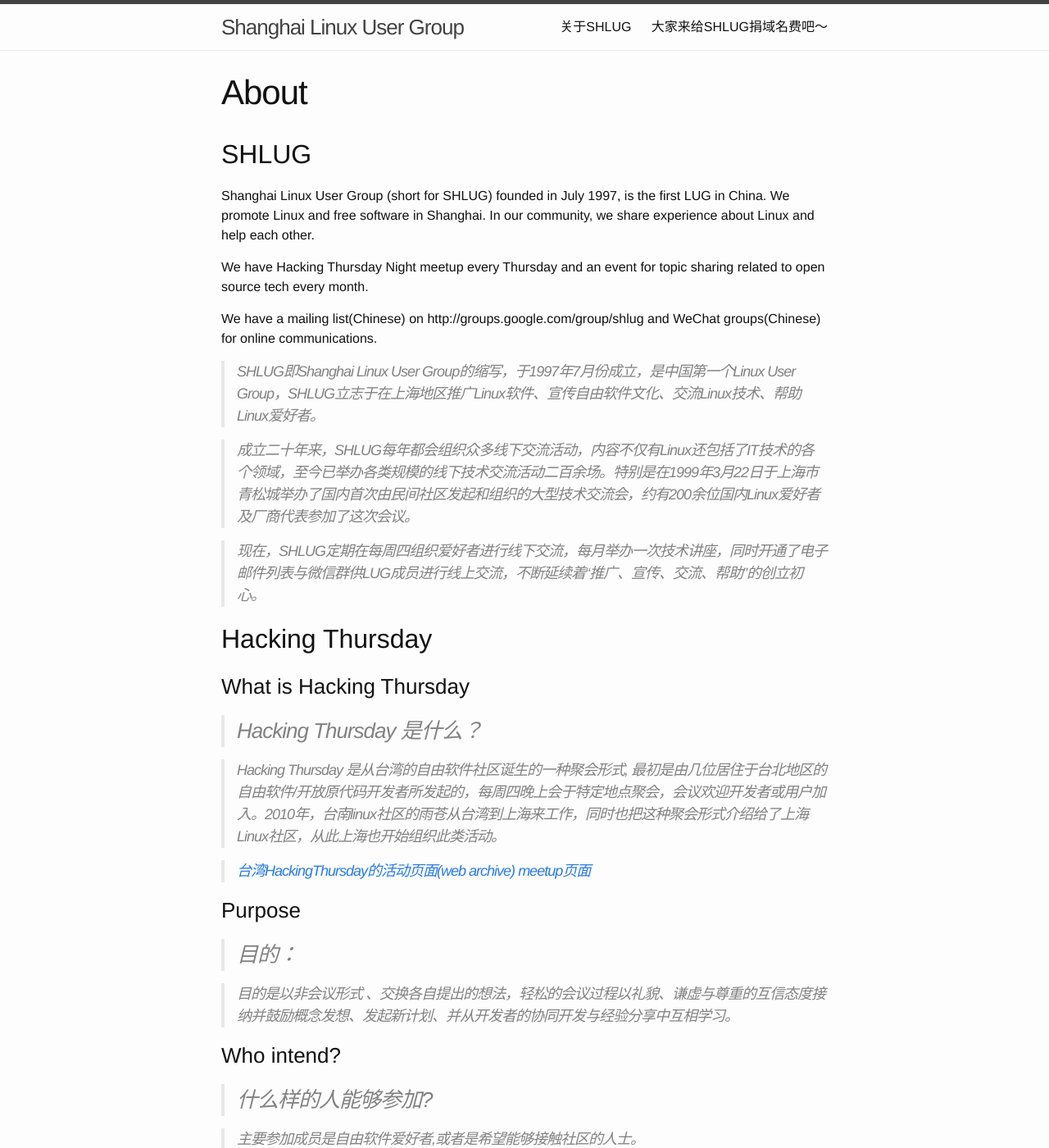
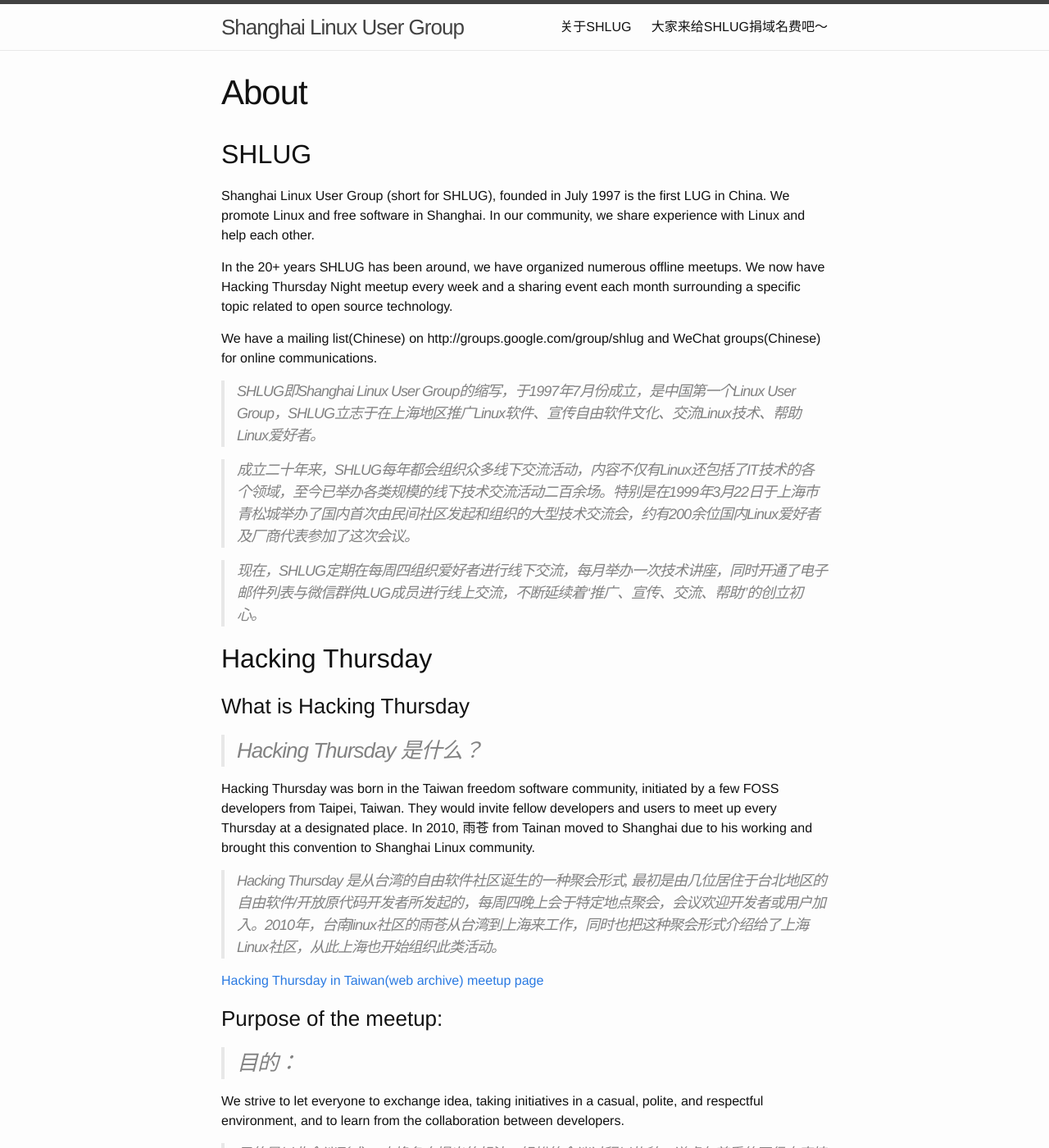
Before and after one commit to shanghailug/shanghailug.github.io, a Jekyll site: the page built from about.en.md, in a window 1280 px wide and 1400 px high. Shown: the whole window at 82% size. Built offline with Jekyll 4.4.1, drawn with Linux system fonts in a browser that asks for light colours; some of the changed text lies outside the part shown.

```diff
--- a/about.en.md
+++ b/about.en.md
@@ -7,9 +7,9 @@ hidden: true
 
 ## SHLUG
 
-Shanghai Linux User Group (short for SHLUG) founded in July 1997, is the first LUG in China. We promote Linux and free software in Shanghai. In our community, we share experience about Linux and help each other.
+Shanghai Linux User Group (short for SHLUG), founded in July 1997 is the first LUG in China. We promote Linux and free software in Shanghai. In our community, we share experience with Linux and help each other.
 
-We have Hacking Thursday Night meetup every Thursday and an event for topic sharing related to open source tech every month.
+In the 20+ years SHLUG has been around, we have organized numerous offline meetups. We now have Hacking Thursday Night meetup every week and a sharing event each month surrounding a specific topic related to open source technology.
 
 We have a mailing list(Chinese) on http://groups.google.com/group/shlug and WeChat groups(Chinese) for online communications.
 
@@ -24,48 +24,57 @@ We have a mailing list(Chinese) on http://groups.google.com/group/shlug and WeCh
 ### What is Hacking Thursday
 > ### Hacking Thursday 是什么？
 
+Hacking Thursday was born in the Taiwan freedom software community, initiated by a few FOSS developers from Taipei, Taiwan. They would invite fellow developers and users to meet up every Thursday at a designated place. In 2010, 雨苍 from Tainan moved to Shanghai due to his working and brought this convention to Shanghai Linux community.
 > Hacking Thursday 是从台湾的自由软件社区诞生的一种聚会形式, 最初是由几位居住于台北地区的自由软件/开放原代码开发者所发起的，每周四晚上会于特定地点聚会，会议欢迎开发者或用户加入。2010年，台南linux社区的雨苍从台湾到上海来工作，同时也把这种聚会形式介绍给了上海Linux社区，从此上海也开始组织此类活动。
 
-> [台湾HackingThursday的活动页面(web archive)](https://web.archive.org/web/20150427043147/http://hack.ingday.org/) [meetup页面](https://www.meetup.com/hackingthursday/)
+[Hacking Thursday in Taiwan(web archive)](https://web.archive.org/web/20150427043147/http://hack.ingday.org/) [meetup page](https://www.meetup.com/hackingthursday/)
 
-### Purpose
+### Purpose of the meetup:
 > ### 目的：
 
+We strive to let everyone to exchange idea, taking initiatives in a casual, polite, and respectful environment, and to learn from the collaboration between developers.
 > 目的是以非会议形式 、交换各自提出的想法，轻松的会议过程以礼貌、谦虚与尊重的互信态度接纳并鼓励概念发想、发起新计划、并从开发者的协同开发与经验分享中互相学习。
 
-### Who intend?
+### Who can intend?
 > ### 什么样的人能够参加?
 
+Anyone from the FOSS community, or who wants to become a part of the community.
 > 主要参加成员是自由软件爱好者,或者是希望能够接触社区的人士。
 
-### Flow
+### Meetup Schedule:
 > ### 聚会的组织流程：
 
+Every Tuesday we would announce a meetup plan in the SHULUG email list (including time and location). Direction sings would be displaced at the meetup location. There's no limit regarding who can/cannot attend, there's no entry fee, but you're expected to pay for your own food/drinks (usually around 20-40 Yuan).
 > 目前，每周二由聚会的组织者在SHLUG的邮件列表中会发布聚会计划，有兴趣参与人员可以按照邮件中的地址自行前往参加，聚会场地会有专门的标志识别。聚会没有任何条件限制或参加门槛，活动组织者也不会收取入场费用，但聚会中产生的餐饮费用自付，一般人均约20元－40元。
 
-### Content
+### Content:
 > ### 内容：
-> 讨论 web, network, programming, system, blablah….
+
+Common topics including Web devs, networking, programming languages, system, tools & tricks, and gossips, etc.
+> 讨论 web, network, programming, system, blah blah….
 > 交流系统工具 & 使用技巧
 > 八卦
 
-### Time
+### Time:
 > ### 时间：
+Thursday of a working week, usually from 19:00 to 22:00, just come over after you're done with the job.
 > 工作日的每周四晚上,一般19:00至22:00, 下班后前来即可。
 
-### Place
+### Location:
 > ### 地点：
+Usually in downtown near metro lines, please check email list for the updated location.
 > 以市中心地铁沿线为主,方便所有人,具体地址请关注Maillist里的每周公告
 
 ## Monthly Meetup
 > ## 月度讲座Monthly Meetup
 
-### Introduction
+### Introduction:
 > ### 活动介绍：
 
+The Monthly Meetup is a meeting consists of group teaching/activity. Usually, we have 20-50 people attending and would focus on 2-3 specialized topics. Each session would run roughly for about 30-90 minutes. Speakers are experienced developers from their own areas. The topics of the Monthly Metting are discussed in the SHULUG email list on the 1st of that month. We welcome self-promotion and coordination between members before the actual meeting.
 > SHLUG的月度讲座活动是以讲解中高难度为主的小组授课式聚会。每次活动参加人数通常为20－50人左右，一般设计2－3个技术主题，每个主题讨论时间通常为半个小时至一个半小时之间。主讲人通常为在该主题领域内有较丰富经验的社区成员担任。每次月度讲座的主题会在当月的1日在shlug邮件列表中征集，由社区成员自荐上台讲授，并欢迎参与人员与其进行积极讨论。
 
-### Time
+### Time:
 > ### 时间：
-
+Usually on the night of the third Friday or third Saturday of that month (check email list for updated schedule).
 > 每月的第三个周五晚上或第三个周六日下午（具体时间由当月活动公告确定）
```
